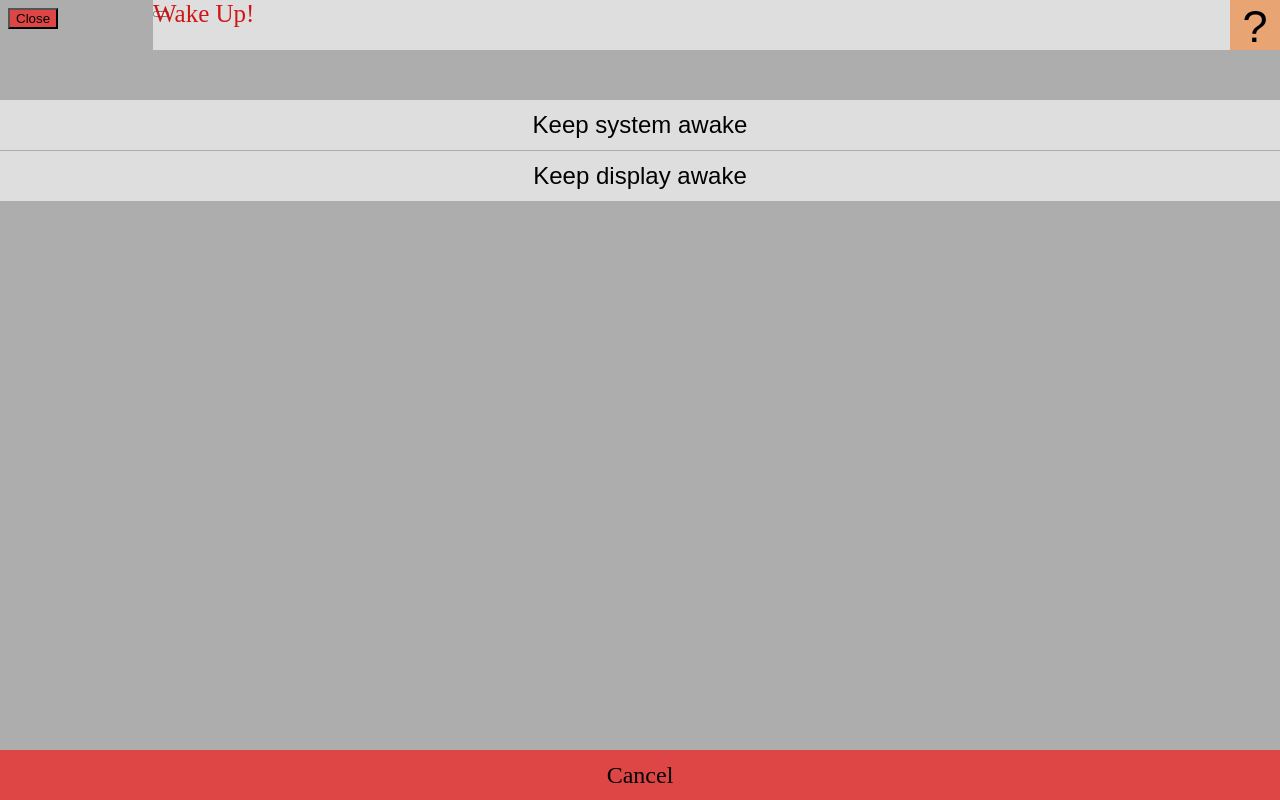
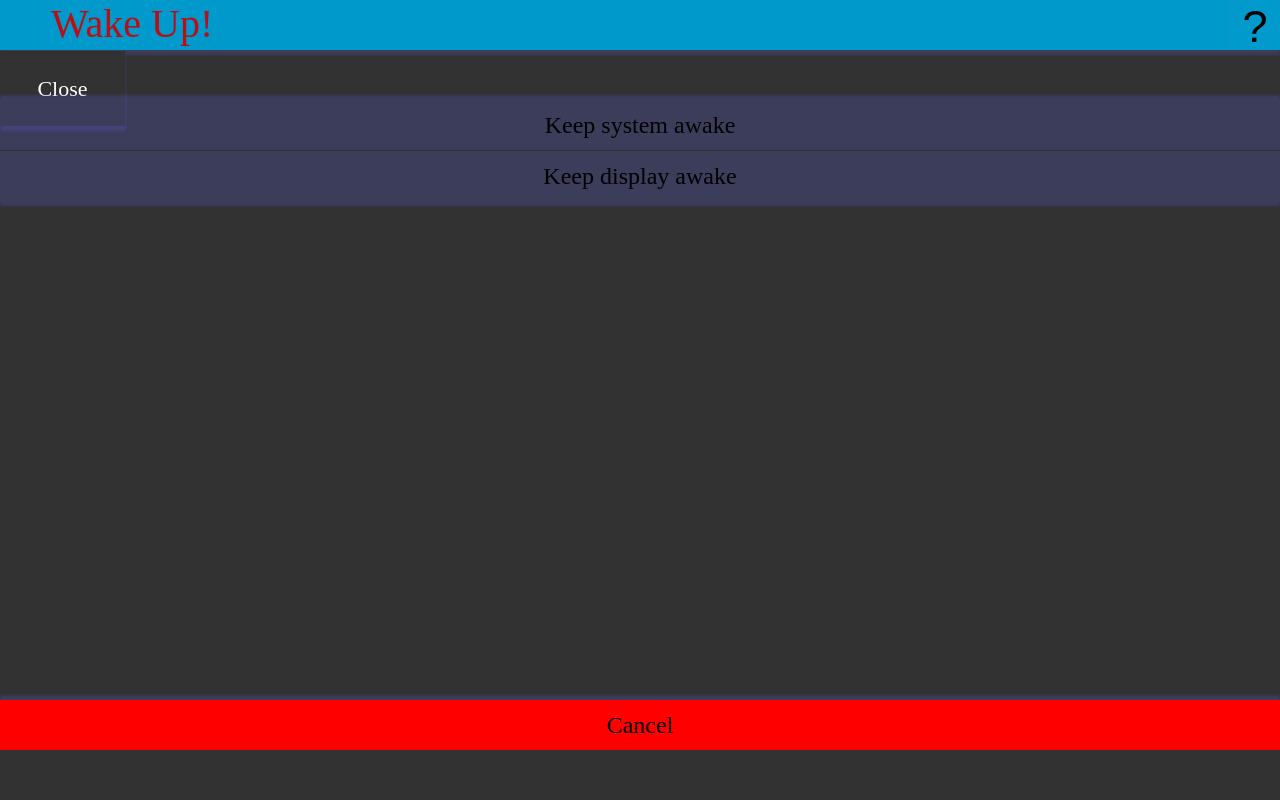
Before and after one commit to kennystrawnmusic/WakeUp, a browser extension: page index.html in a window 1280 px wide. Drawn offline with Linux system fonts and the light colour scheme.

Commit message:
Material Design: CSS overhaul

```diff
--- a/main.css
+++ b/main.css
@@ -1,12 +1,15 @@
 html {
-  background-color: rgba(50, 50, 50, 0.4);
+  background-color: rgb(50, 50, 50);
 }
 
 #titleStatement {
+  -webkit-app-region: drag;
   font-family: "Chrome Droid Sans";
-  font-size: 25px;
+  font-size: 40px;
   position: fixed;
   top: 0px;
+  left: 51px;
+  height: 50px;
   color: rgba(205, 0, 0, 0.9);
 }
 
@@ -17,42 +20,87 @@ html {
 }
 
 .powertoggle {
+  border: 0px;
   position: absolute;
-  background-color: rgba(255, 255, 255, 0.6);
+  font-family: "Chrome Droid Sans";
+  background-color: rgba(100, 100, 255, 0.2);
   height: 50px;
-  border: 0px;
   font-size: 150%;
 }
 
 #power1 {
+  box-shadow: 0px -5px 2.5px rgba(100, 100, 255, 0.2);
   top: 50px;
 }
 
 #power2 {
+  box-shadow: 0px 5px 2.5px rgba(100, 100, 255, 0.2);
   top: 101px;
 }
 
 #powerEnd {
+  box-shadow: 0px -5px 2.5px rgba(100, 100, 255, 0.2);
+  font-family: "Chrome Droid Sans";
+  position: fixed;
   border: 0px;
-  position: absolute;
-  font-family: "Chrome Droid Sans";
+  background-color: #ff0000;
+  height: 50px;
   font-size: 150%;
-  height: 50px;
-  background-color: rgba(255, 0, 0, 0.6);
 }
 
 #windowbar {
-  -webkit-app-region: drag;
-  background-color: rgba(255, 255, 255, 0.6);
+  box-shadow: 0px 5px 2.5px rgba(100, 100, 255, 0.2);
+  background-color: #0099cc;
   position: fixed;
+  left: 0px;
   top: 0px;
-  left: 153px;
-  right: 51px;
   height: 50px;
 }
 
-.wincontrols {
-  -webkit-app-region: no-drag;
+#windowmenu {
+  border: 0px;
+  background-color: #0099cc;
+  position: fixed;
+  width: 50px;
+  height: 50px;
+  left: 0px;
+  top: 0px;
+}
+
+#wincontrols {
+  box-shadow: 1px 5px 2.5px rgba(100, 100, 255, 0.2);
+  background-color: rgba(50, 50, 50, 0.999);
+  color: #ffffff;
+  position: fixed;
+  left: 0px;
+  top: 51px;
+  width: 125px;
+}
+
+.winmenuitems {
+  background-color: rgba(50, 50, 50, 0.999);
+  color: #ffffff;
+  border: 0px;
+  width: 125px;
+  height: 75px;
+  font-family: "Chrome Droid Sans";
+  font-size: 22px;
+}
+
+#minimize {
+  top: 0px;
+}
+
+#maximize {
+  top: 76px;
+}
+
+#close {
+  top: 152px;
+}
+
+#bugreport {
+  background-color: rgba(0, 153, 204, 0.2);
   border: 0px;
   font-size: 45px;
   position: fixed;
@@ -61,27 +109,6 @@ html {
   height: 50px;
 }
 
-#minimize {
-  background-color: rgba(255, 255, 0, 0.6);
-  left: 51px;
+paper-ripple {
+  color: rgba(255, 255, 255, 0.7);
 }
-
-#maximize {
-  background-color: rgba(0, 255, 0, 0.6);
-  left: 102px;
-}
-
-#close {
-  background-color: rgba(255, 0, 0, 0.6);
-  left: 0px;
-}
-
-#bugreport {
-  border: 0px;
-  font-size: 45px;
-  position: fixed;
-  background-color: rgba(241, 126, 44, 0.6);
-  top: 0px;
-  width: 50px;
-  height: 50px;
-}
```
